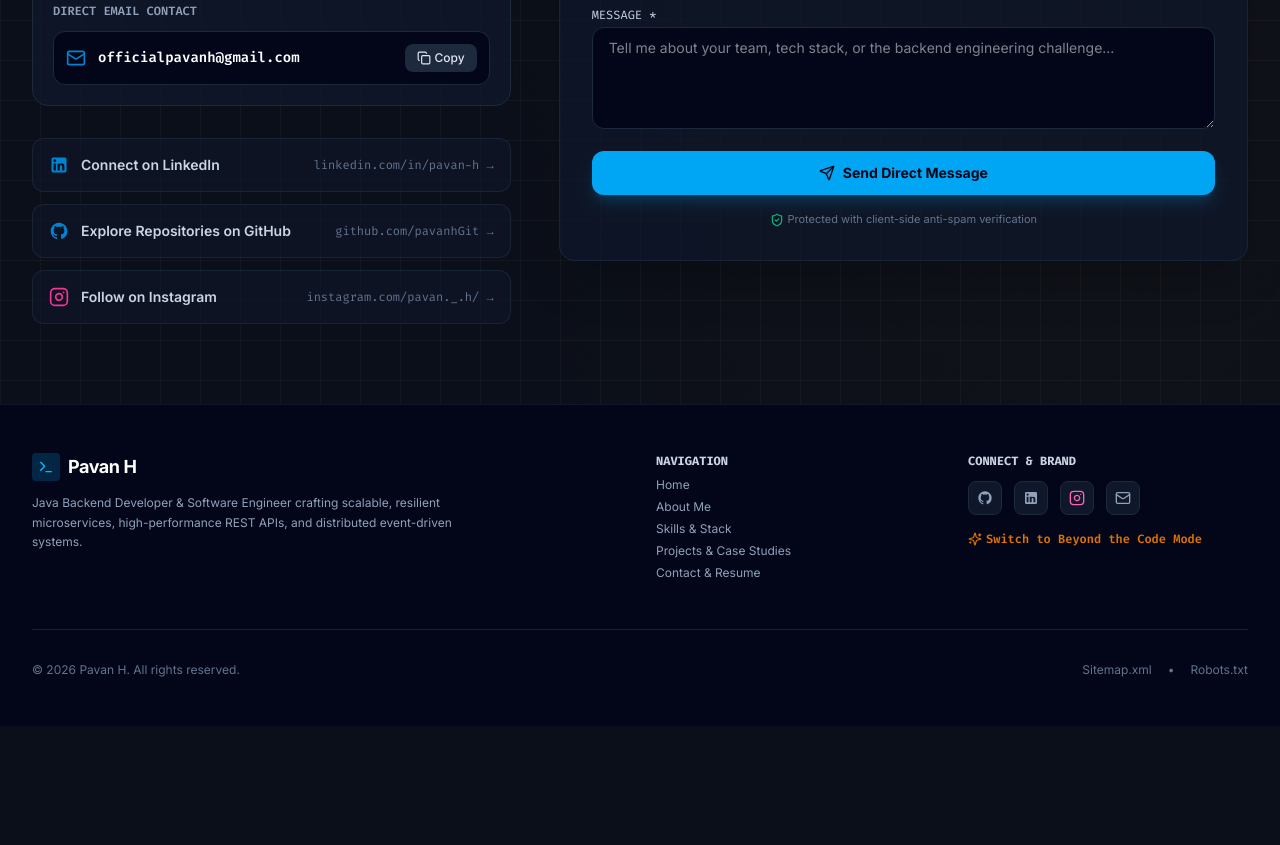
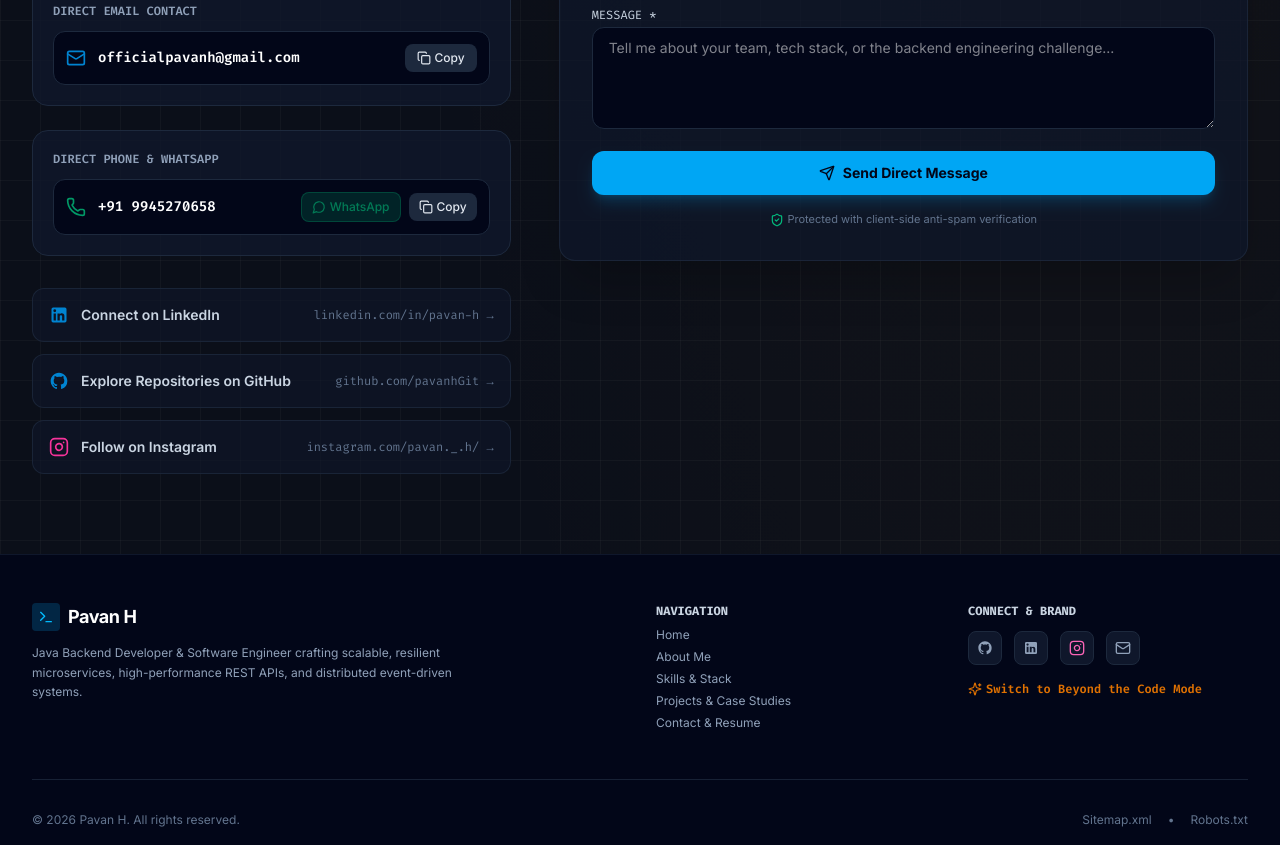
Before and after one commit to pavanhGit/pavan-portfolio, a React (Vite) app: page / in a window 1280 px wide. Shown: the part 6380-7225 px from the top of the page. Before the commit the page ends 7106 px from the top, so only its background shows below. Built offline with nearby package versions, Linux system fonts and the light colour scheme.

Commit message:
deploying project

```diff
--- a/index.html
+++ b/index.html
@@ -46,6 +46,8 @@
             "name": "Pavan H",
             "jobTitle": "Java Backend Developer & Software Engineer",
             "url": "https://pavan-h.dev",
+            "email": "officialpavanh@gmail.com",
+            "telephone": "+91 9945270658",
             "sameAs": [
               "https://github.com/pavanhGit",
               "https://www.linkedin.com/in/pavan-h-808a1a19b",
--- a/src/components/ContactSection.jsx
+++ b/src/components/ContactSection.jsx
@@ -1,5 +1,5 @@
 import React, { useState } from 'react';
-import { Mail, FileText, Send, Check, Copy, Terminal, ShieldCheck } from 'lucide-react';
+import { Mail, Phone, MessageCircle, FileText, Send, Check, Copy, Terminal, ShieldCheck } from 'lucide-react';
 import { GithubIcon, LinkedinIcon, InstagramIcon } from './BrandIcons';
 import { personalInfo } from '../data/portfolioData';
 
@@ -7,12 +7,19 @@ export default function ContactSection({ theme }) {
   const [formData, setFormData] = useState({ name: '', email: '', subject: '', message: '', honeypot: '' });
   const [submitted, setSubmitted] = useState(false);
   const [copied, setCopied] = useState(false);
+  const [copiedPhone, setCopiedPhone] = useState(false);
   const isLight = theme === 'light';
 
   const handleCopyEmail = () => {
     navigator.clipboard.writeText(personalInfo.email);
     setCopied(true);
     setTimeout(() => setCopied(false), 2500);
+  };
+
+  const handleCopyPhone = () => {
+    navigator.clipboard.writeText(personalInfo.phone);
+    setCopiedPhone(true);
+    setTimeout(() => setCopiedPhone(false), 2500);
   };
 
   const handleSubmit = (e) => {
@@ -66,9 +73,12 @@ export default function ContactSection({ theme }) {
               >
                 <div className="flex items-center space-x-3 truncate">
                   <Mail className="w-5 h-5 text-sky-600 dark:text-sky-400 shrink-0" />
-                  <span className={`text-sm font-semibold truncate code-font ${isLight ? 'text-slate-900' : 'text-white'}`}>
+                  <a
+                    href={`mailto:${personalInfo.email}`}
+                    className={`text-sm font-semibold truncate code-font hover:underline ${isLight ? 'text-slate-900' : 'text-white'}`}
+                  >
                     {personalInfo.email}
-                  </span>
+                  </a>
                 </div>
                 <button
                   onClick={handleCopyEmail}
@@ -89,6 +99,63 @@ export default function ContactSection({ theme }) {
                     </>
                   )}
                 </button>
+              </div>
+            </div>
+
+            {/* Direct Phone & WhatsApp Card */}
+            <div
+              className={`p-5 rounded-2xl border space-y-3 ${
+                isLight ? 'bg-white border-slate-200 shadow-sm' : 'bg-slate-900/80 border-slate-800'
+              }`}
+            >
+              <span className={`text-xs font-mono uppercase font-semibold block ${isLight ? 'text-slate-500' : 'text-slate-400'}`}>
+                Direct Phone & WhatsApp
+              </span>
+              <div
+                className={`flex flex-col sm:flex-row sm:items-center justify-between gap-3 p-3 rounded-xl border ${
+                  isLight ? 'bg-slate-100 border-slate-200' : 'bg-slate-950 border-slate-800'
+                }`}
+              >
+                <div className="flex items-center space-x-3 truncate">
+                  <Phone className="w-5 h-5 text-emerald-600 dark:text-emerald-400 shrink-0" />
+                  <a
+                    href={`tel:${personalInfo.phone.replace(/\s+/g, '')}`}
+                    className={`text-sm font-semibold truncate code-font hover:underline ${isLight ? 'text-slate-900' : 'text-white'}`}
+                  >
+                    {personalInfo.phone}
+                  </a>
+                </div>
+                <div className="flex items-center space-x-2 shrink-0">
+                  <a
+                    href={`https://wa.me/919945270658`}
+                    target="_blank"
+                    rel="noopener noreferrer"
+                    className="px-2.5 py-1.5 rounded-lg text-xs font-medium bg-emerald-600/20 text-emerald-700 dark:text-emerald-400 hover:bg-emerald-600/30 border border-emerald-600/30 flex items-center space-x-1 transition-colors"
+                    title="Chat on WhatsApp"
+                  >
+                    <MessageCircle className="w-3.5 h-3.5" />
+                    <span>WhatsApp</span>
+                  </a>
+                  <button
+                    onClick={handleCopyPhone}
+                    className={`px-2.5 py-1.5 rounded-lg text-xs font-medium flex items-center space-x-1 transition-colors cursor-pointer ${
+                      isLight ? 'bg-slate-200 hover:bg-slate-300 text-slate-800' : 'bg-slate-800 hover:bg-slate-700 text-slate-200'
+                    }`}
+                    title="Copy phone to clipboard"
+                  >
+                    {copiedPhone ? (
+                      <>
+                        <Check className="w-3.5 h-3.5 text-emerald-600 dark:text-emerald-400" />
+                        <span className="text-emerald-600 dark:text-emerald-400 font-bold">Copied!</span>
+                      </>
+                    ) : (
+                      <>
+                        <Copy className="w-3.5 h-3.5" />
+                        <span>Copy</span>
+                      </>
+                    )}
+                  </button>
+                </div>
               </div>
             </div>
 
--- a/src/components/Footer.jsx
+++ b/src/components/Footer.jsx
@@ -1,5 +1,5 @@
 import React from 'react';
-import { Terminal, Mail, Sparkles } from 'lucide-react';
+import { Terminal, Mail, Phone, Sparkles } from 'lucide-react';
 import { GithubIcon, LinkedinIcon, InstagramIcon } from './BrandIcons';
 import { personalInfo } from '../data/portfolioData';
 
--- a/src/data/portfolioData.js
+++ b/src/data/portfolioData.js
@@ -6,6 +6,7 @@ export const personalInfo = {
   title: "Java Backend Developer / Software Engineer",
   heroSubtitle: "Specializing in Resilient Microservices, High-Throughput REST APIs & Cloud Architecture",
   email: "officialpavanh@gmail.com",
+  phone: "+91 9945270658",
   location: "India",
   github: "https://github.com/pavanhGit",
   linkedin: "https://www.linkedin.com/in/pavan-h-808a1a19b",
```
Also changed, not shown: 5 other files (tests, documents, lock files or other folders).
